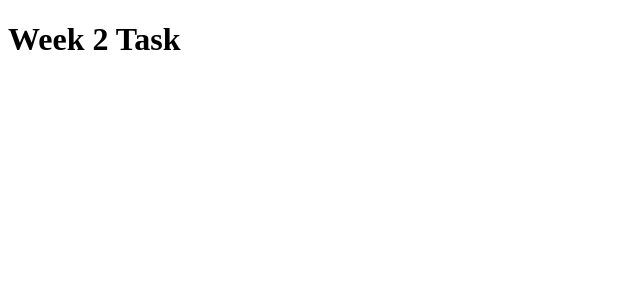
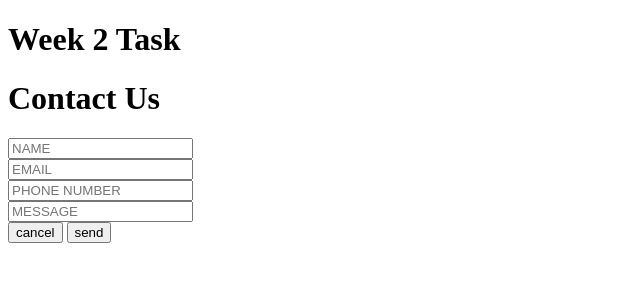
Before and after one commit to decadevs/week-2-online-onramp, a plain HTML site: page index.html in a window 1280 px wide. Shown: the whole page, without its empty margins (0-640 px from the left). Drawn offline with Linux system fonts and the light colour scheme.

Commit message:
index.html
Unfinished

```diff
--- a/index.html
+++ b/index.html
@@ -9,6 +9,25 @@
   </head>
   <body>
     <h1>Week 2 Task</h1>
+    <div class="card">
+      <div class="title">
+        <h1>Contact Us</h1>
+      </div>
+      <div class="form" id="register">
+        <form action="#">
+          <input type="text" name="name" id="name" placeholder="NAME"><br>
+          <input type="email" name="email" id="email" placeholder="EMAIL"><br>
+          <input type="tel" name="tel" id="tel" placeholder="PHONE NUMBER"><br>
+          <input type="text" name="mssg" id="mssg" placeholder="MESSAGE"><br>
+
+          <input type="button" value="cancel" class="cancel">
+          <input type="button" value="send" class="send">
+
+
+
+        </form>
+      </div>
+    </div>
   </body>
   <script src="./frontend/script.js"></script>
 </html>
```
